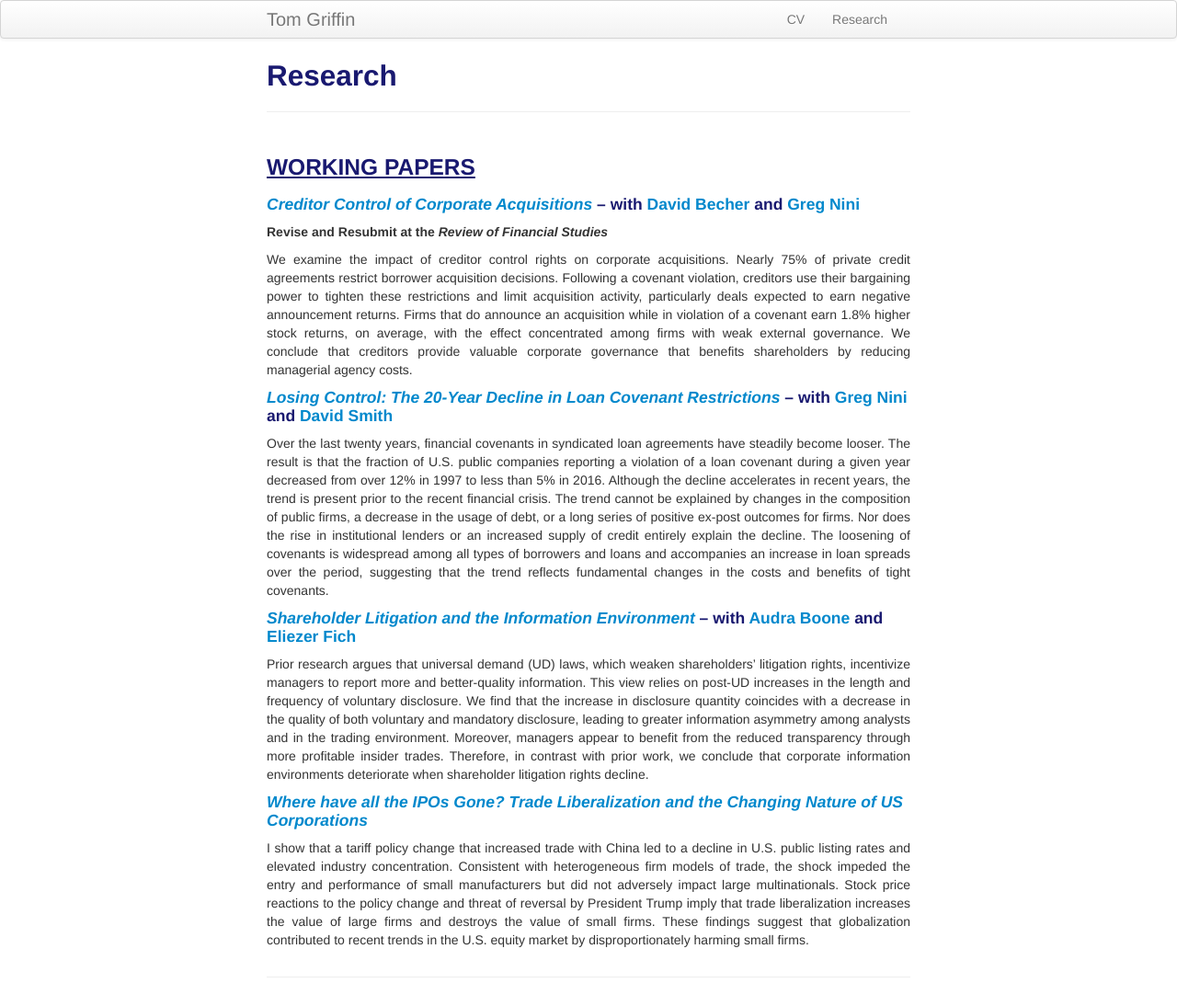
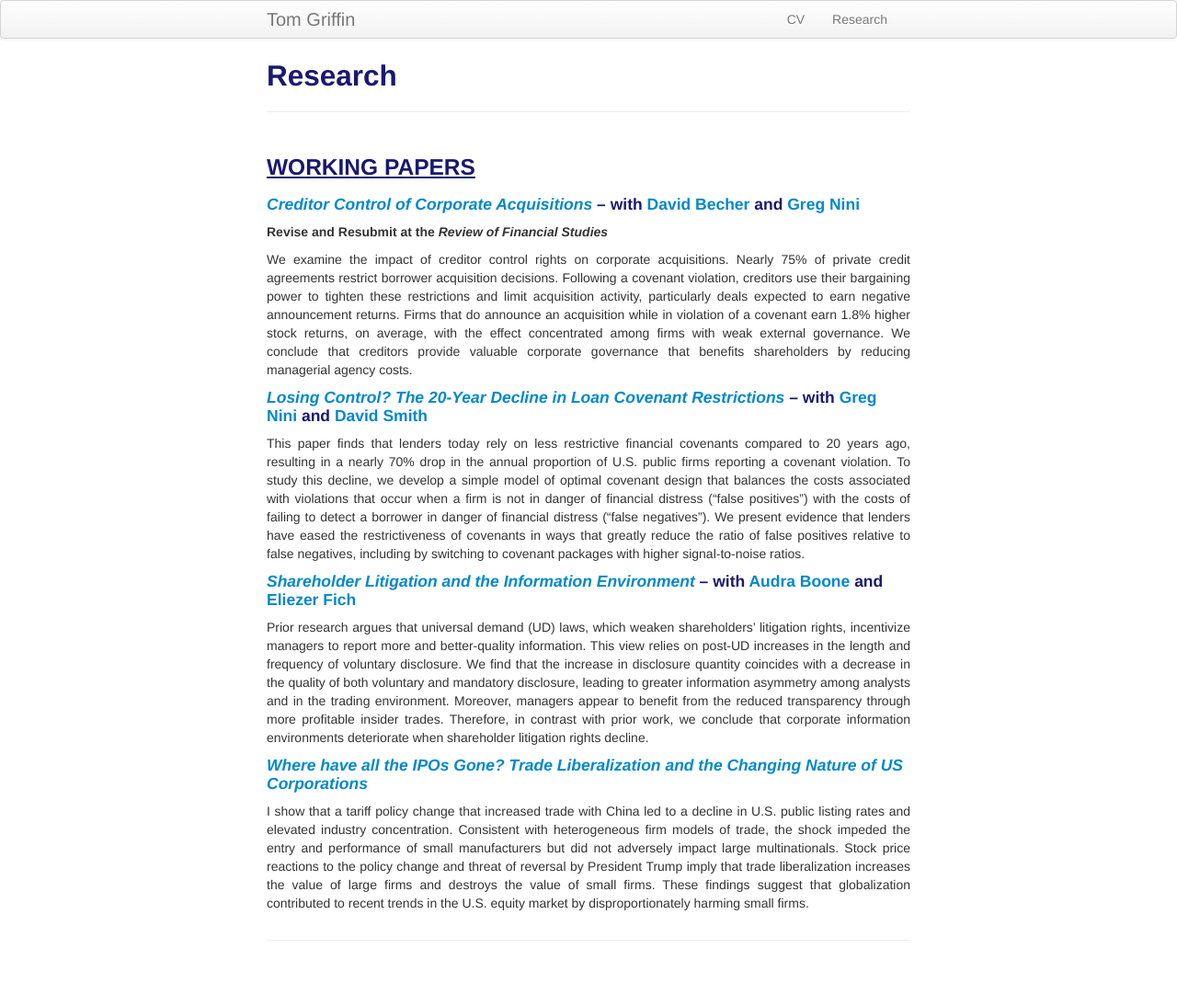
Before and after one commit to ThomasPGriffin/thomaspgriffin.github.io, a Jekyll site: the page built from pages/research.md, in a window 1280 px wide. Shown: the whole page at 92% size. Built offline with Jekyll 4.4.1, drawn with Linux system fonts in a browser that asks for light colours; after the commit the page ends 1054 px from its top, so only the background shows below that.

Commit message:
Update research.md

```diff
--- a/pages/research.md
+++ b/pages/research.md
@@ -18,9 +18,9 @@ external governance. We conclude that creditors provide valuable corporate gover
 shareholders by reducing managerial agency costs.
 </div>
 
-#### *[Losing Control: The 20-Year Decline in Loan Covenant Restrictions]({{ BASE_PATH}}/pages/gns_20181118.pdf)* – with <a href="https://sites.google.com/view/gregnini/home">Greg Nini</a> and <a href="https://www.commerce.virginia.edu/faculty/smith">David Smith</a>
+#### *[Losing Control? The 20-Year Decline in Loan Covenant Restrictions]({{ BASE_PATH}}/pages/violTrend_20191118.pdf)* – with <a href="https://sites.google.com/view/gregnini/home">Greg Nini</a> and <a href="https://www.commerce.virginia.edu/faculty/smith">David Smith</a>
 <div align="justify">
-Over the last twenty years, financial covenants in syndicated loan agreements have steadily become looser. The result is that the fraction of U.S. public companies reporting a violation of a loan covenant during a given year decreased from over 12% in 1997 to less than 5% in 2016. Although the decline accelerates in recent years, the trend is present prior to the recent financial crisis. The trend cannot be explained by changes in the composition of public firms, a decrease in the usage of debt, or a long series of positive ex-post outcomes for firms. Nor does the rise in institutional lenders or an increased supply of credit entirely explain the decline. The loosening of covenants is widespread among all types of borrowers and loans and accompanies an increase in loan spreads over the period, suggesting that the trend reflects fundamental changes in the costs and benefits of tight covenants.
+This paper finds that lenders today rely on less restrictive financial covenants compared to 20 years ago, resulting in a nearly 70% drop in the annual proportion of U.S. public firms reporting a covenant violation. To study this decline, we develop a simple model of optimal covenant design that balances the costs associated with violations that occur when a firm is not in danger of financial distress (“false positives”) with the costs of failing to detect a borrower in danger of financial distress (“false negatives”). We present evidence that lenders have eased the restrictiveness of covenants in ways that greatly reduce the ratio of false positives relative to false negatives, including by switching to covenant packages with higher signal-to-noise ratios.
 </div>
 
 #### *[Shareholder Litigation and the Information Environment]({{ BASE_PATH}}/pages/bfg_20190720.pdf)* – with <a href="https://sites.google.com/site/audralboone/home?authuser=0">Audra Boone</a> and <a href="https://www.lebow.drexel.edu/people/eliezerfich">Eliezer Fich</a>
```
